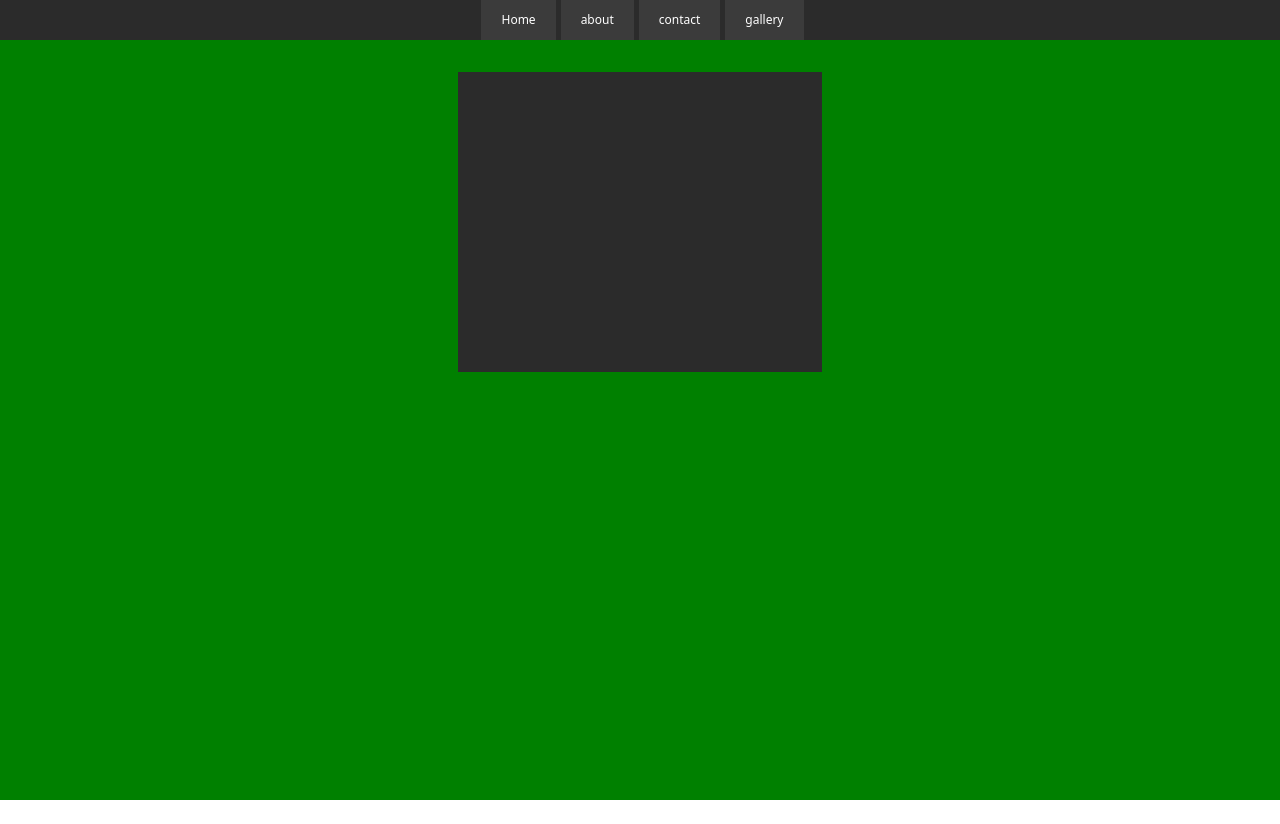
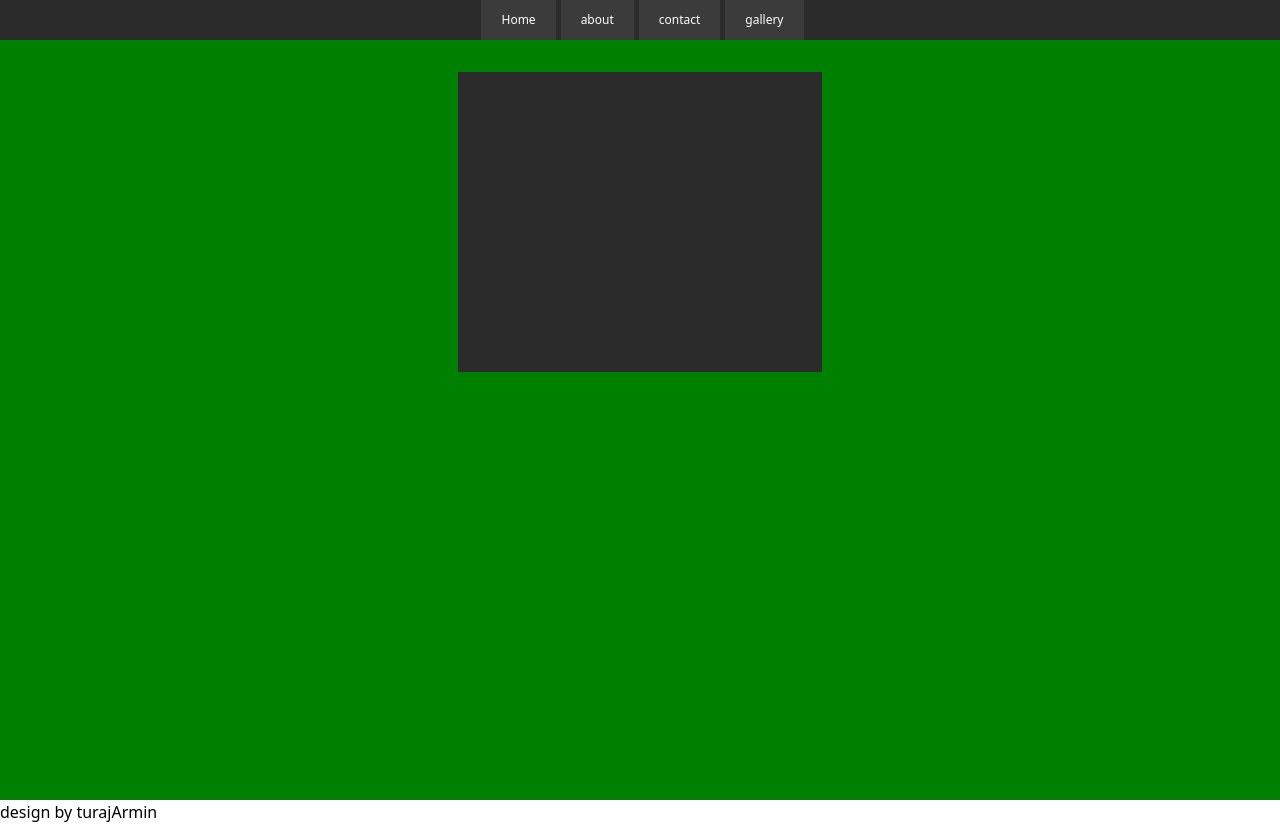
Before and after one commit to turajarmin/tailwind, a website: page index.html in a window 1280 px wide. Before the commit the page ends 800 px from the top, so only its background shows below. Drawn offline with Linux system fonts and the light colour scheme.

Commit message:
change...!

```diff
--- a/index.html
+++ b/index.html
@@ -30,6 +30,9 @@
                            </div>
                     </div>
                <!--end make products-->
+               <footer>
+                   <p>design by turajArmin</p>
+               </footer>
            </div>
 </body>
 </html>
```
